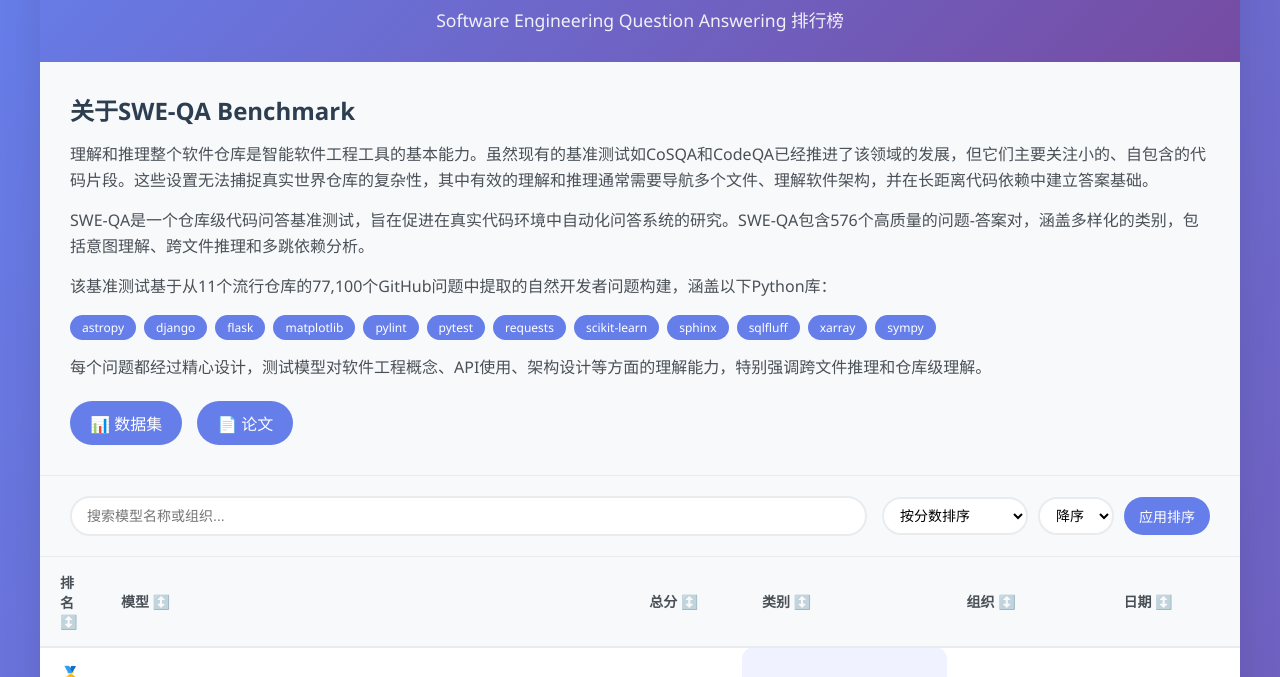
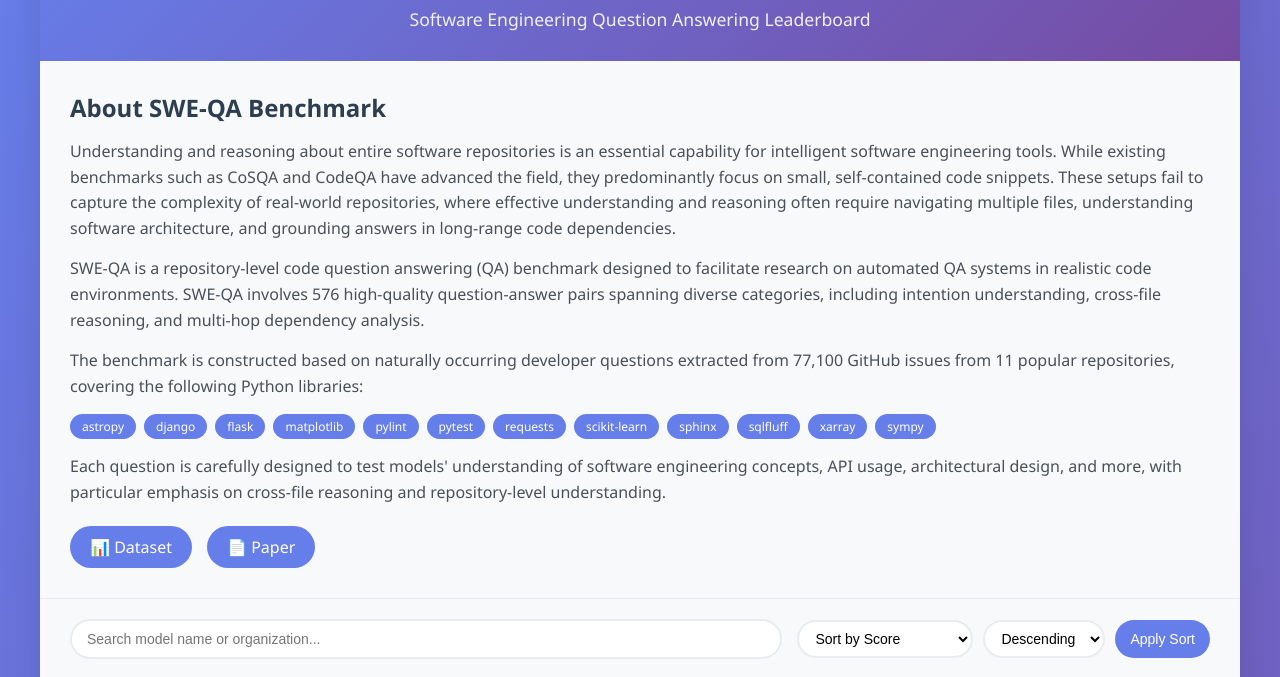
Before and after one commit to peng-weihan/SWE-QA-Leardboard, a website: page index.html in a window 1280 px wide. Shown: the part 108-785 px from the top of the page. Drawn offline with Linux system fonts and the light colour scheme.

Commit message:
en version

```diff
--- a/config.json
+++ b/config.json
@@ -1,6 +1,6 @@
 {
   "title": "SWE-QA Benchmark Leaderboard",
-  "description": "Software Engineering Question Answering 排行榜",
+  "description": "Software Engineering Question Answering Leaderboard",
   "version": "1.0.0",
   "author": "Your Name",
   "settings": {
--- a/index.html
+++ b/index.html
@@ -1,5 +1,5 @@
 <!DOCTYPE html>
-<html lang="zh-CN">
+<html lang="en">
 <head>
     <meta charset="UTF-8">
     <meta name="viewport" content="width=device-width, initial-scale=1.0">
@@ -10,17 +10,17 @@
     <div class="container">
         <div class="header">
             <h1>🏆 SWE-QA Benchmark Leaderboard</h1>
-            <p>Software Engineering Question Answering 排行榜</p>
+            <p>Software Engineering Question Answering Leaderboard</p>
         </div>
 
         <div class="description">
             <div class="description-content">
-                <h2>关于SWE-QA Benchmark</h2>
-                <p>理解和推理整个软件仓库是智能软件工程工具的基本能力。虽然现有的基准测试如CoSQA和CodeQA已经推进了该领域的发展，但它们主要关注小的、自包含的代码片段。这些设置无法捕捉真实世界仓库的复杂性，其中有效的理解和推理通常需要导航多个文件、理解软件架构，并在长距离代码依赖中建立答案基础。</p>
+                <h2>About SWE-QA Benchmark</h2>
+                <p>Understanding and reasoning about entire software repositories is an essential capability for intelligent software engineering tools. While existing benchmarks such as CoSQA and CodeQA have advanced the field, they predominantly focus on small, self-contained code snippets. These setups fail to capture the complexity of real-world repositories, where effective understanding and reasoning often require navigating multiple files, understanding software architecture, and grounding answers in long-range code dependencies.</p>
 
-                <p>SWE-QA是一个仓库级代码问答基准测试，旨在促进在真实代码环境中自动化问答系统的研究。SWE-QA包含576个高质量的问题-答案对，涵盖多样化的类别，包括意图理解、跨文件推理和多跳依赖分析。</p>
+                <p>SWE-QA is a repository-level code question answering (QA) benchmark designed to facilitate research on automated QA systems in realistic code environments. SWE-QA involves 576 high-quality question-answer pairs spanning diverse categories, including intention understanding, cross-file reasoning, and multi-hop dependency analysis.</p>
 
-                <p>该基准测试基于从11个流行仓库的77,100个GitHub问题中提取的自然开发者问题构建，涵盖以下Python库：</p>
+                <p>The benchmark is constructed based on naturally occurring developer questions extracted from 77,100 GitHub issues from 11 popular repositories, covering the following Python libraries:</p>
                 <div class="libraries">
                     <span class="library-tag">astropy</span>
                     <span class="library-tag">django</span>
@@ -36,30 +36,30 @@
                     <span class="library-tag">sympy</span>
                 </div>
 
-                <p>每个问题都经过精心设计，测试模型对软件工程概念、API使用、架构设计等方面的理解能力，特别强调跨文件推理和仓库级理解。</p>
+                <p>Each question is carefully designed to test models' understanding of software engineering concepts, API usage, architectural design, and more, with particular emphasis on cross-file reasoning and repository-level understanding.</p>
                 <div class="links">
-                    <a href="https://huggingface.co/datasets/swe-qa/SWE-QA-Benchmark" target="_blank" class="link-btn">📊 数据集</a>
-                    <a href="https://arxiv.org/abs/2509.14635" target="_blank" class="link-btn">📄 论文</a>
+                    <a href="https://huggingface.co/datasets/swe-qa/SWE-QA-Benchmark" target="_blank" class="link-btn">📊 Dataset</a>
+                    <a href="https://arxiv.org/abs/2509.14635" target="_blank" class="link-btn">📄 Paper</a>
                 </div>
             </div>
         </div>
 
         <div class="controls">
             <div class="search-box">
-                <input type="text" id="searchInput" placeholder="搜索模型名称或组织...">
+                <input type="text" id="searchInput" placeholder="Search model name or organization...">
             </div>
             <div class="sort-controls">
                 <select id="sortBy">
-                    <option value="score">按分数排序</option>
-                    <option value="date">按日期排序</option>
-                    <option value="model">按模型名称排序</option>
-                    <option value="org">按组织排序</option>
+                    <option value="score">Sort by Score</option>
+                    <option value="date">Sort by Date</option>
+                    <option value="model">Sort by Model</option>
+                    <option value="org">Sort by Organization</option>
                 </select>
                 <select id="sortOrder">
-                    <option value="desc">降序</option>
-                    <option value="asc">升序</option>
+                    <option value="desc">Descending</option>
+                    <option value="asc">Ascending</option>
                 </select>
-                <button class="sort-btn" onclick="applySorting()">应用排序</button>
+                <button class="sort-btn" onclick="applySorting()">Apply Sort</button>
             </div>
         </div>
 
@@ -68,16 +68,16 @@
                 <table>
                     <thead>
                         <tr>
-                            <th class="sortable" data-column="rank">排名</th>
-                            <th class="sortable" data-column="model">模型</th>
-                            <th class="sortable" data-column="score">总分</th>
-                            <th class="sortable" data-column="category">类别</th>
-                            <th class="sortable" data-column="org">组织</th>
-                            <th class="sortable" data-column="date">日期</th>
+                            <th class="sortable" data-column="rank">Rank</th>
+                            <th class="sortable" data-column="model">Model</th>
+                            <th class="sortable" data-column="score">Score</th>
+                            <th class="sortable" data-column="category">Category</th>
+                            <th class="sortable" data-column="org">Organization</th>
+                            <th class="sortable" data-column="date">Date</th>
                         </tr>
                     </thead>
                     <tbody id="leaderboardTable">
-                        <!-- 数据将通过JavaScript动态加载 -->
+                        <!-- Data will be loaded dynamically via JavaScript -->
                     </tbody>
                 </table>
             </div>
@@ -86,23 +86,23 @@
         <div class="stats">
             <div class="stat-card">
                 <div class="stat-number" id="totalModels">0</div>
-                <div class="stat-label">总模型数</div>
+                <div class="stat-label">Total Models</div>
             </div>
             <div class="stat-card">
                 <div class="stat-number" id="avgScore">0</div>
-                <div class="stat-label">平均分数</div>
+                <div class="stat-label">Average Score</div>
             </div>
             <div class="stat-card">
                 <div class="stat-number" id="topScore">0</div>
-                <div class="stat-label">最高分数</div>
+                <div class="stat-label">Top Score</div>
             </div>
             <div class="stat-card">
                 <div class="stat-number" id="totalOrgs">0</div>
-                <div class="stat-label">参与组织</div>
+                <div class="stat-label">Organizations</div>
             </div>
             <div class="stat-card">
                 <div class="stat-number" id="totalCategories">0</div>
-                <div class="stat-label">模型类别</div>
+                <div class="stat-label">Categories</div>
             </div>
         </div>
     </div>
--- a/package.json
+++ b/package.json
@@ -1,7 +1,7 @@
 {
   "name": "swe-qa-leaderboard",
   "version": "1.0.0",
-  "description": "SWE-QA Software Engineering Question Answering 排行榜",
+  "description": "SWE-QA Software Engineering Question Answering Leaderboard",
   "main": "index.html",
   "scripts": {
     "start": "python -m http.server 8000",
--- a/script.js
+++ b/script.js
@@ -136,7 +136,7 @@
         tbody.innerHTML = '';
 
         if (this.currentData.length === 0) {
-            tbody.innerHTML = '<tr><td colspan="5" class="loading">没有找到匹配的数据</td></tr>';
+            tbody.innerHTML = '<tr><td colspan="6" class="loading">No matching data found</td></tr>';
             return;
         }
 
```
Also changed, not shown: README.md.
